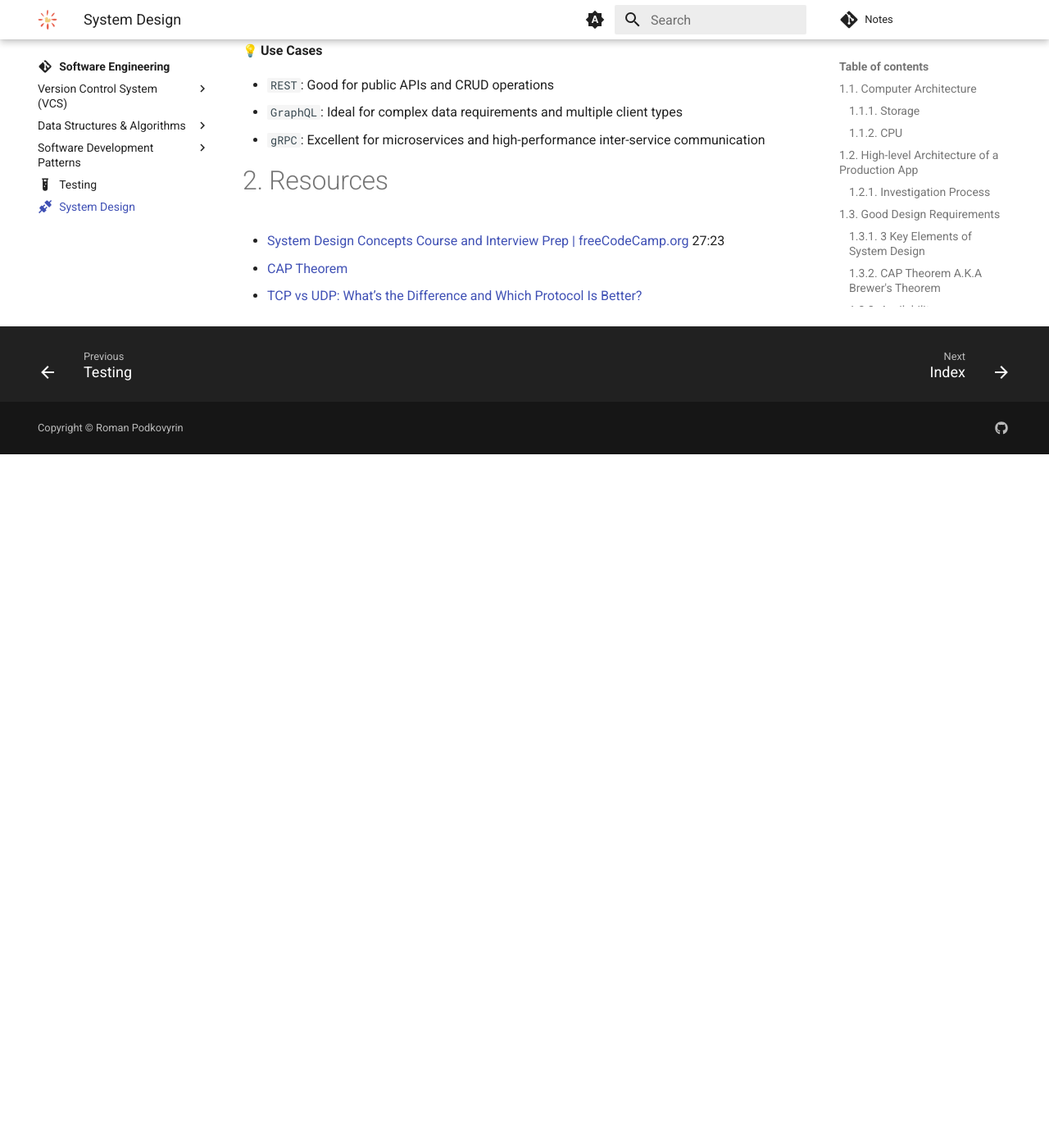
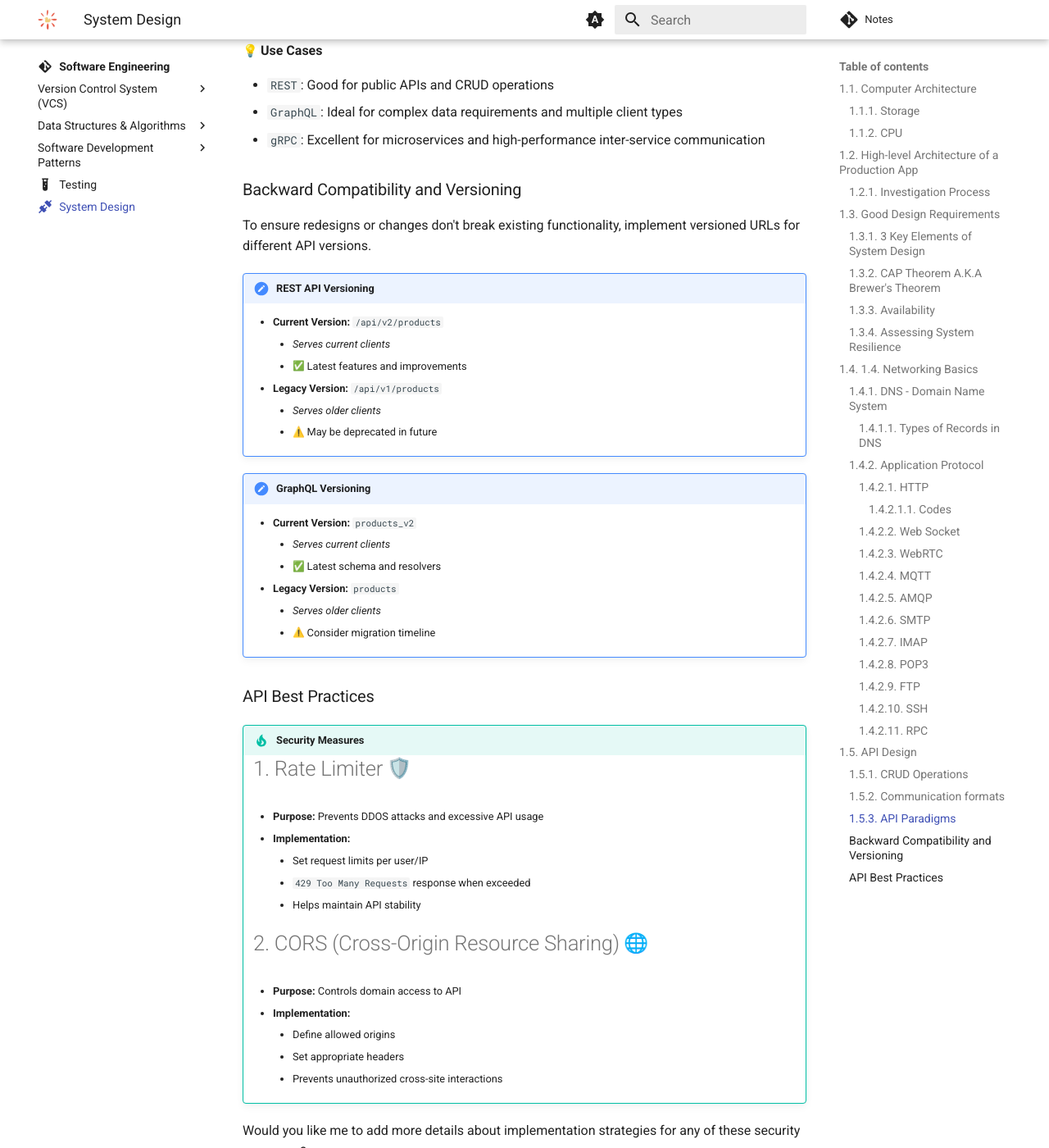
Before and after one commit to RomanPodkovyrin/Notes, an MkDocs documentation site: the page built from docs/architecture/system-design/system-design.md, in a window 1280 px wide and 1400 px high, scrolled down 16915 px. Shown: the whole window at 82% size. Built offline with MkDocs 1.6.1 and Material for MkDocs 9.7.7, drawn with Linux system fonts in a browser that asks for light colours; emoji names are drawn with the system emoji font; comment, search, counter and statistics services are not loaded; before the commit the page ends 17469 px from its top, so only the background shows below that; some of the changed text lies outside the part shown.

Commit message:
wip: system design notes

```diff
--- a/docs/architecture/system-design/system-design.md
+++ b/docs/architecture/system-design/system-design.md
@@ -479,6 +479,88 @@ HTTP Example
 - `GraphQL`: Ideal for complex data requirements and multiple client types
 - `gRPC`: Excellent for microservices and high-performance inter-service communication
 
+### Backward Compatibility and Versioning
+
+To ensure redesigns or changes don't break existing functionality, implement versioned URLs for different API versions.
+
+!!! note "REST API Versioning"
+    - **Current Version:** `/api/v2/products`
+        - *Serves current clients*
+        - :white_check_mark: Latest features and improvements
+    - **Legacy Version:** `/api/v1/products`
+        - *Serves older clients*
+        - :warning: May be deprecated in future
+
+!!! note "GraphQL Versioning"
+    - **Current Version:** `products_v2`
+        - *Serves current clients*
+        - :white_check_mark: Latest schema and resolvers
+    - **Legacy Version:** `products`
+        - *Serves older clients*
+        - :warning: Consider migration timeline
+
+### API Best Practices
+
+!!! tip "Security Measures"
+    # 1. Rate Limiter :shield:
+    - **Purpose:** Prevents DDOS attacks and excessive API usage
+    - **Implementation:**
+        - Set request limits per user/IP
+        - `429 Too Many Requests` response when exceeded
+        - Helps maintain API stability
+
+    # 2. CORS (Cross-Origin Resource Sharing) :globe_with_meridians:
+    - **Purpose:** Controls domain access to API
+    - **Implementation:**
+        - Define allowed origins
+        - Set appropriate headers
+        - Prevents unauthorized cross-site interactions
+
+Would you like me to add more details about implementation strategies for any of these security measures?
+
+## Caching and CDN
+
+Caching
+made to improve performance and efficency of the system
+invoves storing a temporary copy of data in cache
+
+`CDN` - Content Delivery Networks
+
+4 common places to store cache:
+- Browser Caching
+    - Stores in local cache rather than getting from server
+    - Can be disabled in developer tools in browser
+    - Hash has max-age, stale-if-error, stale-while-revalidate
+    - Cache hit
+    - Cache Miss
+    - Cache Ratio = cache hits/ (CAche hits + cache misses)
+    -
+- Server Caching
+    - Stores frequently accessed data on the server side, reducing the need to perform expensive operations, like database queries
+    - Stored on the server or on separate cache server, either on disk, or in memory like redis
+    - Write-around cache: where data is written directly to permament storage bypassing the cache. Used when write performance is less critical
+    - Write-through Cache: Where data is siminteniusly written to cache and permanent storage. Ensures data consistency, but can be slower than Write-around cache
+    - Write-back cache: where data is first written to the cache and then to permanent storage at a later time. Improves write performance, but risk of lossing data in case of server crash
+    - Eviction Policies: Cleans up cache if full
+        - Lest Recently Used (LRU)
+        - First In First Out (FIFO)
+        - Least Frequently Used (LFU)
+- Database Caching
+    - Either done within database system itself or via external caching layer (like redis or memcache)
+    - When query is made, check the cache first, if present return the data and avoid running a query on the database
+    - If not present, execute query and store result in the cache
+    - Beneficial to read heavy applications
+        - Uses the same eviction policy as above
+- CDNs - network of servers, distributed geographically, generally used to sever static content, such as java script, html, css, or image and video files
+    - They cache the content from the origin server and deliver it to users
+    - When a user requests a resource, the request is redirected to the nearest CDN server, if the CND server has the cached content it delivers it, if not it fetches and caches it from the origin server and delivers to the user
+    - Pull-based: CDN automaticlly pulls content from the origin server when it's frist reqeusted , ideal for websites with alot of static content that is updated requlary, requires less active management, because CDN automatically keeps the content upto date
+    - Push-based: Uploading Content to Origin server automatically uploads it to CDN servers, useful for large files that are infreqeuntly updated, but need to be quuirly distributed. Requires more active managemet on what content is stored on CDN's
+    - Cache-contorl header tells how long it needs to be cached
+
+CDN
+
+
 # 2. Resources
 
 
```
